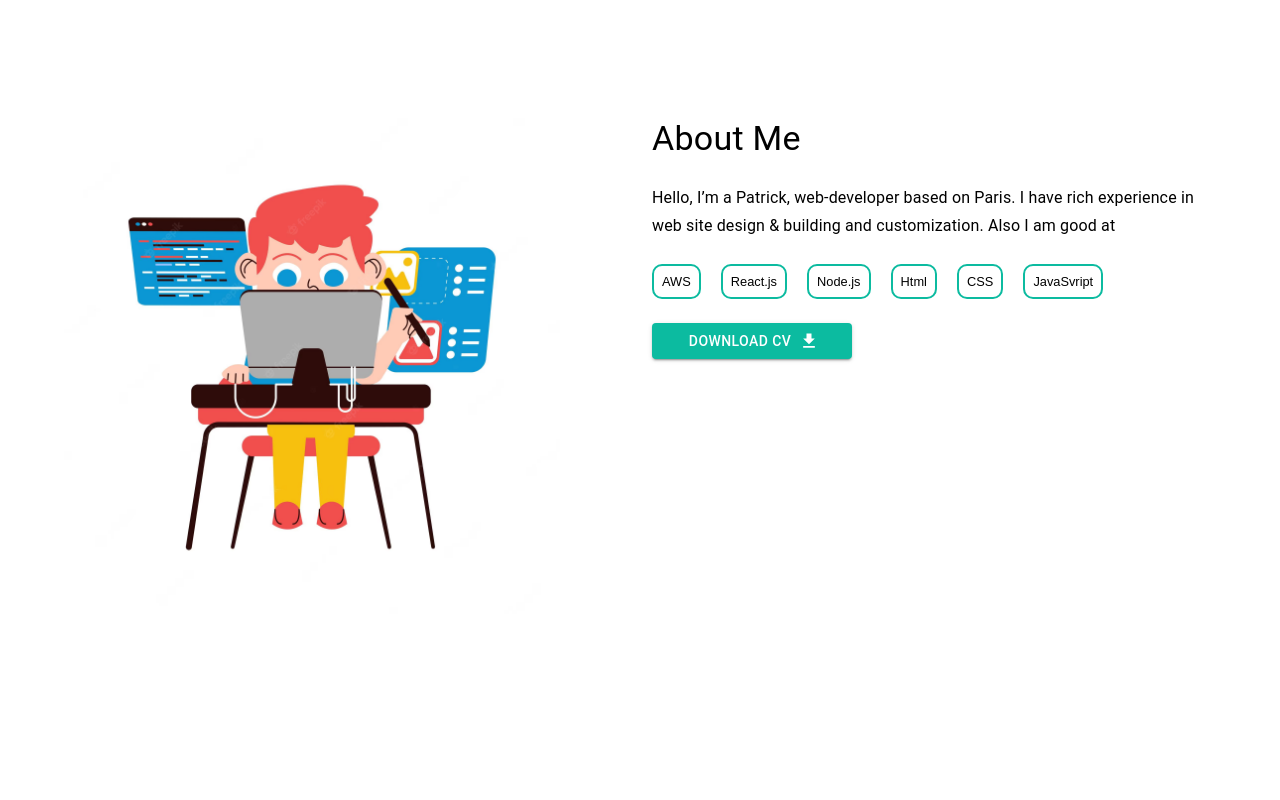
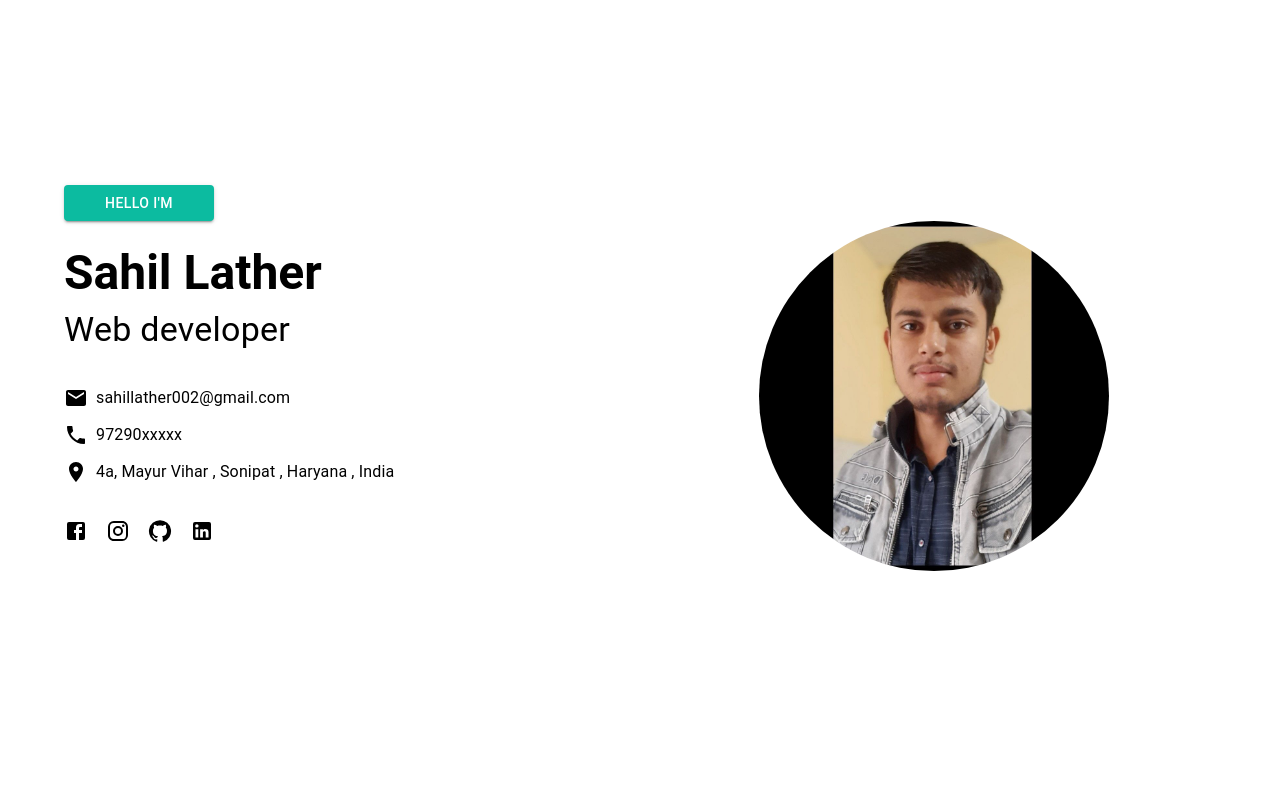
Before and after one commit to Sahillather002/Portfolio, a React (Create React App) app: page / in a window 1280 px wide. Shown: the top 800 px of the page. Built offline with nearby package versions, Linux system fonts and the light colour scheme.

Commit message:
hero updated

```diff
--- a/src/App.js
+++ b/src/App.js
@@ -1,9 +1,11 @@
 import './App.css';
 import AboutMe from './components/AboutMe';
+import Hero from './components/Hero';
 
 function App() {
   return (
     <>
+    <Hero />
     <AboutMe />
     </>
   );
--- /dev/null
+++ b/src/components/Hero.js
@@ -0,0 +1,115 @@
+import React from "react";
+import { Grid, Box, Container, Button, Typography } from "@mui/material";
+import EmailIcon from "@mui/icons-material/Email";
+import LocalPhoneIcon from "@mui/icons-material/LocalPhone";
+import LocationOnIcon from "@mui/icons-material/LocationOn";
+import FacebookIcon from "@mui/icons-material/Facebook";
+import InstagramIcon from "@mui/icons-material/Instagram";
+import GitHubIcon from "@mui/icons-material/GitHub";
+import LinkedInIcon from "@mui/icons-material/LinkedIn";
+import { TypographyCss } from "./HeroCss";
+import man from "../assets/man.jfif";
+function Hero() {
+  return (
+    <Box sx={{ width: "100%" }}>
+      <Container>
+        <Grid container rowSpacing={1} columnSpacing={{ xs: 1, sm: 2, md: 3 }}>
+          <Grid
+            item
+            xs={6}
+            sx={{
+              height: "90vh",
+              display: "flex",
+              flexDirection: "column",
+              justifyContent: "center",
+            }}
+          >
+            <Button
+              variant="contained"
+              size="medium"
+              sx={{ backgroundColor: "#0CBBA0", width: "150px" }}
+            >
+              Hello I'm
+            </Button>
+            <Typography variant="h3" sx={{ fontWeight: "750", mt: 3, mb: 1 }}>
+              Sahil Lather
+            </Typography>
+            <Typography variant="h4" sx={{ mb: 3 }}>
+              Web developer
+            </Typography>
+            <Box
+              sx={{
+                height: "120px",
+                display: "flex",
+                justifyContent: "space-evenly",
+                flexDirection: "column",
+              }}
+            >
+              <Typography variant="subtitle1" sx={TypographyCss}>
+                <EmailIcon sx={{ mr: 1 }} />
+                sahillather002@gmail.com
+              </Typography>
+              <Typography variant="subtitle1" sx={TypographyCss}>
+                <LocalPhoneIcon sx={{ mr: 1 }} />
+                97290xxxxx
+              </Typography>
+              <Typography variant="subtitle1" sx={TypographyCss}>
+                <LocationOnIcon sx={{ mr: 1 }} />
+                4a, Mayur Vihar , Sonipat , Haryana , India
+              </Typography>
+            </Box>
+            <Box
+              sx={{
+                mt: 3,
+                display: "flex",
+                justifyContent: "space-between",
+                width: "150px",
+              }}
+            >
+              <FacebookIcon />
+              <InstagramIcon />
+              <GitHubIcon />
+              <LinkedInIcon />
+            </Box>
+          </Grid>
+          <Grid
+            item
+            xs={6}
+            sx={{
+              display: "flex",
+              justifyContent: "center",
+              alignItems: "center",
+            }}
+          >
+            <Box
+              sx={{
+                height: "380px",
+                width: "380px",
+                backgroundColor: "white",
+                display: "flex",
+                justifyContent: "center",
+                alignItems: "center",
+                borderRadius: "50%",
+                mt: 8,
+              }}
+            >
+              <img
+                src={man}
+                style={{
+                  height: "350px",
+                  width: "350px",
+                  objectFit: "cover",
+                  objectPosition: "10% 45%",
+                  border: "none",
+                  borderRadius: "50%",
+                }}
+              />
+            </Box>
+          </Grid>
+        </Grid>
+      </Container>
+    </Box>
+  );
+}
+
+export default Hero;
--- /dev/null
+++ b/src/components/HeroCss.js
@@ -0,0 +1 @@
+export const TypographyCss ={display:"flex",alignItems:"center"}
```
Also changed, not shown: src/assets/man.jfif (added), src/assets/man.jpg (added).
